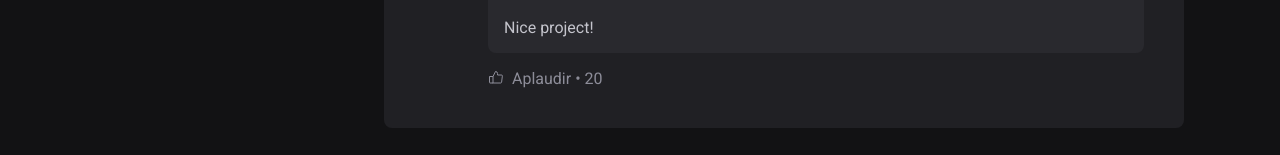
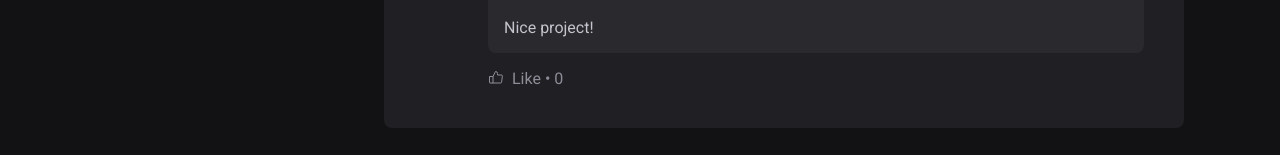
Before and after one commit to AlanWehrliLC/feed, a React (Vite) app: page / in a window 1280 px wide. Shown: the part 645-800 px from the top of the page. Built offline with nearby package versions, Linux system fonts and the light colour scheme.

Commit message:
Giving likes in the comments component

```diff
--- a/src/Components/Comment/index.jsx
+++ b/src/Components/Comment/index.jsx
@@ -1,10 +1,17 @@
 import { ThumbsUp, Trash } from "phosphor-react"
+import { useState } from "react"
 import { Avatar } from "../Avatar"
 import styles from "./styles.module.css"
 
 export function Comment({content, onDeleteComment}){
+    const [likeCount, setLikeCount] = useState(0)
+
     function handleDeleteComment(){
         onDeleteComment(content.id)
+    }
+
+    function handleLikeComment(){
+        setLikeCount(likeCount + 1)
     }
 
     return (
@@ -27,10 +34,10 @@
                 </div>
 
                 <footer>
-                    <button>
+                    <button onClick={handleLikeComment}>
                         <ThumbsUp />
-                        Aplaudir
-                        <span>20</span>
+                        Like
+                        <span>{likeCount}</span>
                     </button>
                 </footer>
             </div>
```
